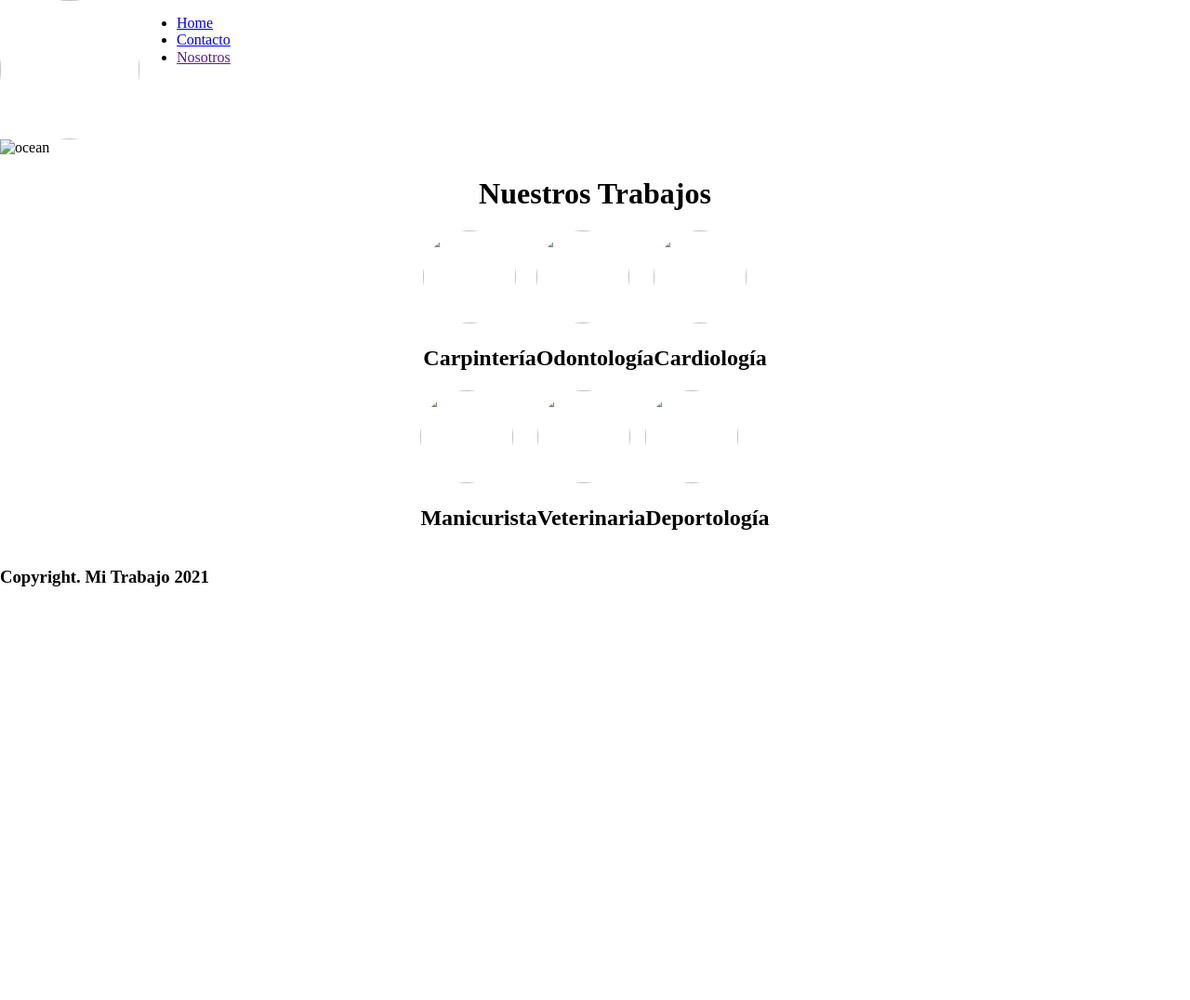
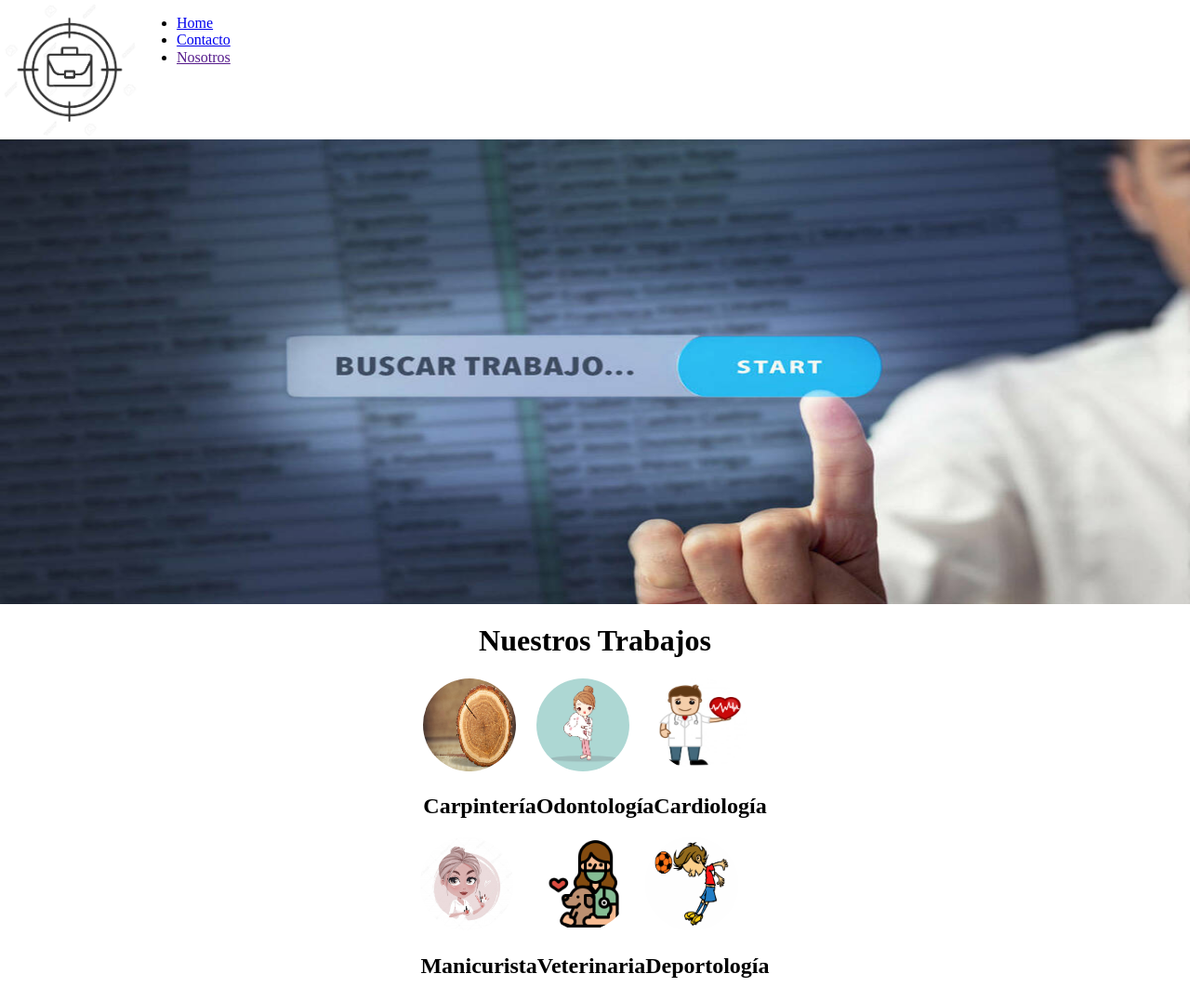
Before and after one commit to jandrearuiz/Homework3_Escalab, a plain HTML site: page index.html in a window 1280 px wide. Shown: the top 1076 px of the page at 93% size. Before the commit the page ends 800 px from the top, so only its background shows below. Drawn offline with nearby package versions, Linux system fonts and the light colour scheme; the site is published under a folder, as on GitHub Pages, so addresses that start at the root find nothing.

Commit message:
fix: view image

```diff
--- a/index.html
+++ b/index.html
@@ -9,7 +9,7 @@
 </head>
 <body>
   <header class="header">
-    <img src="/assets/logo.jpg" alt="" class="header__img">
+    <img src="assets/logo.jpg" alt="logo" class="header__img">
     <ul class="header__list">
       <li class="header__item"><a href="#" class="header__link">Home</a></li>
       <li class="header__item"><a href="#" class="header__link">Contacto</a></li>
@@ -17,33 +17,33 @@
     </ul>
   </header>
   <main class="main">
-    <img src="/assets/imgmain.jpg" alt="ocean" class="main__img">
+    <img src="assets/imgmain.jpg" alt="ocean" class="main__img">
     <h1 class="main__title">Nuestros Trabajos</h1>
     <div class="cards">
       <div class="card one">
-        <img src="../assets/carpintero.jpg" alt="" class="img">
+        <img src="assets/carpintero.jpg" alt="carpintero" class="img">
         <h2 class="card__title">Carpintería</h2>
       </div>
       <div class="card two">
-        <img src="/assets/odontologo.jpg" alt="" class="img">
+        <img src="assets/odontologo.jpg" alt="odontologo" class="img">
         <h2 class="card__title">Odontología</h2>
       </div>
       <div class="card three">
-        <img src="/assets/cardiologo.jpg" alt="" class="img">
+        <img src="assets/cardiologo.jpg" alt="card__title" class="img">
         <h2 class="card__title">Cardiología</h2>
       </div>
     </div>
     <div class="cards">
       <div class="card one">
-        <img src="/assets/futbolista.jpg" alt="" class="img">
+        <img src="assets/futbolista.jpg" alt="futbolista" class="img">
         <h2 class="card__title">Deportología</h2>
       </div>
       <div class="card two">
-        <img src="/assets/veterinaria.png" alt="" class="img">
+        <img src="assets/veterinaria.png" alt="veterinaria" class="img">
         <h2 class="card__title">Veterinaria</h2>
       </div>
       <div class="card three">
-        <img src="/assets/manicurista.jpg" alt="" class="img">
+        <img src="assets/manicurista.jpg" alt="manicurista" class="img">
         <h2 class="card__title">Manicurista</h2>
       </div>
     </div>
```
